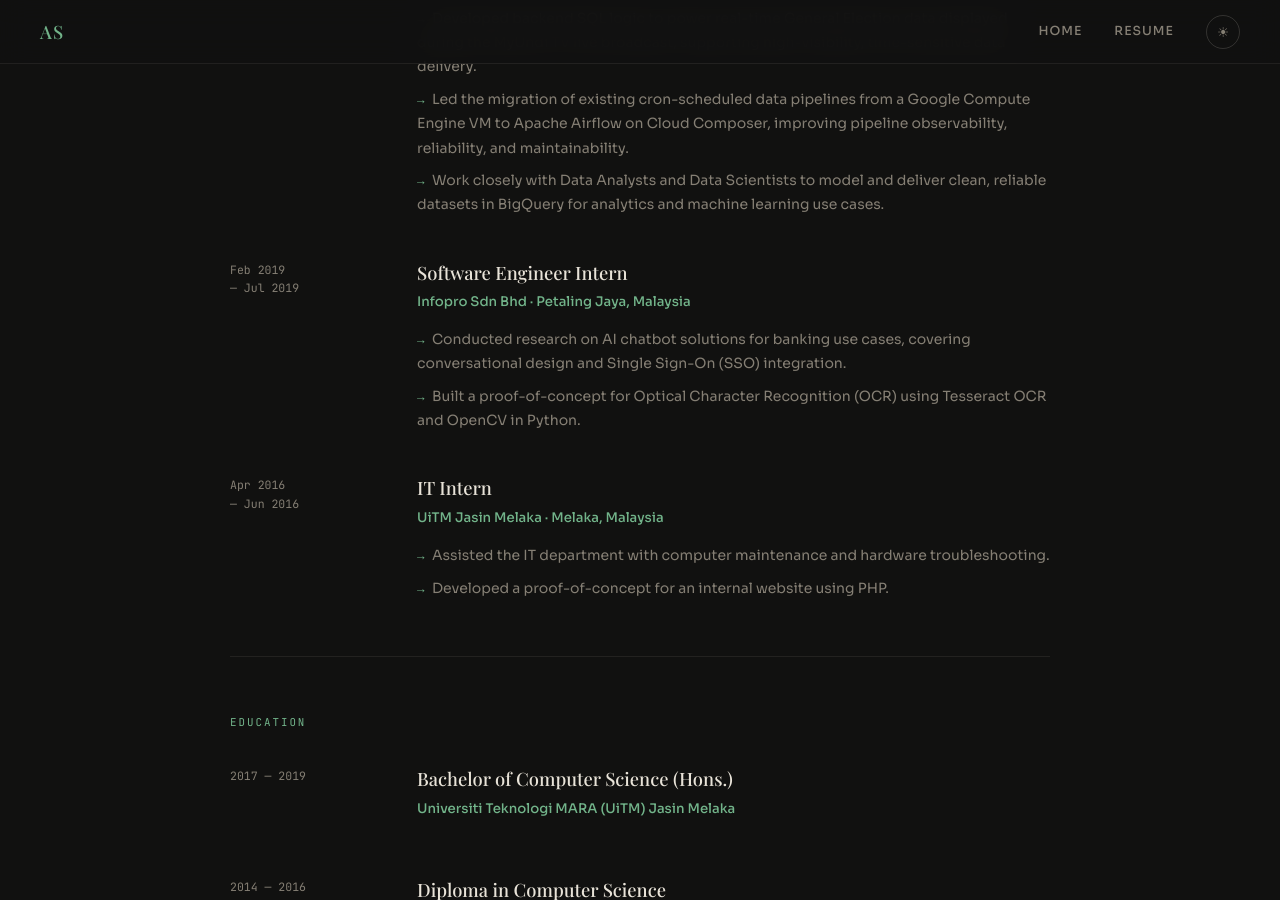
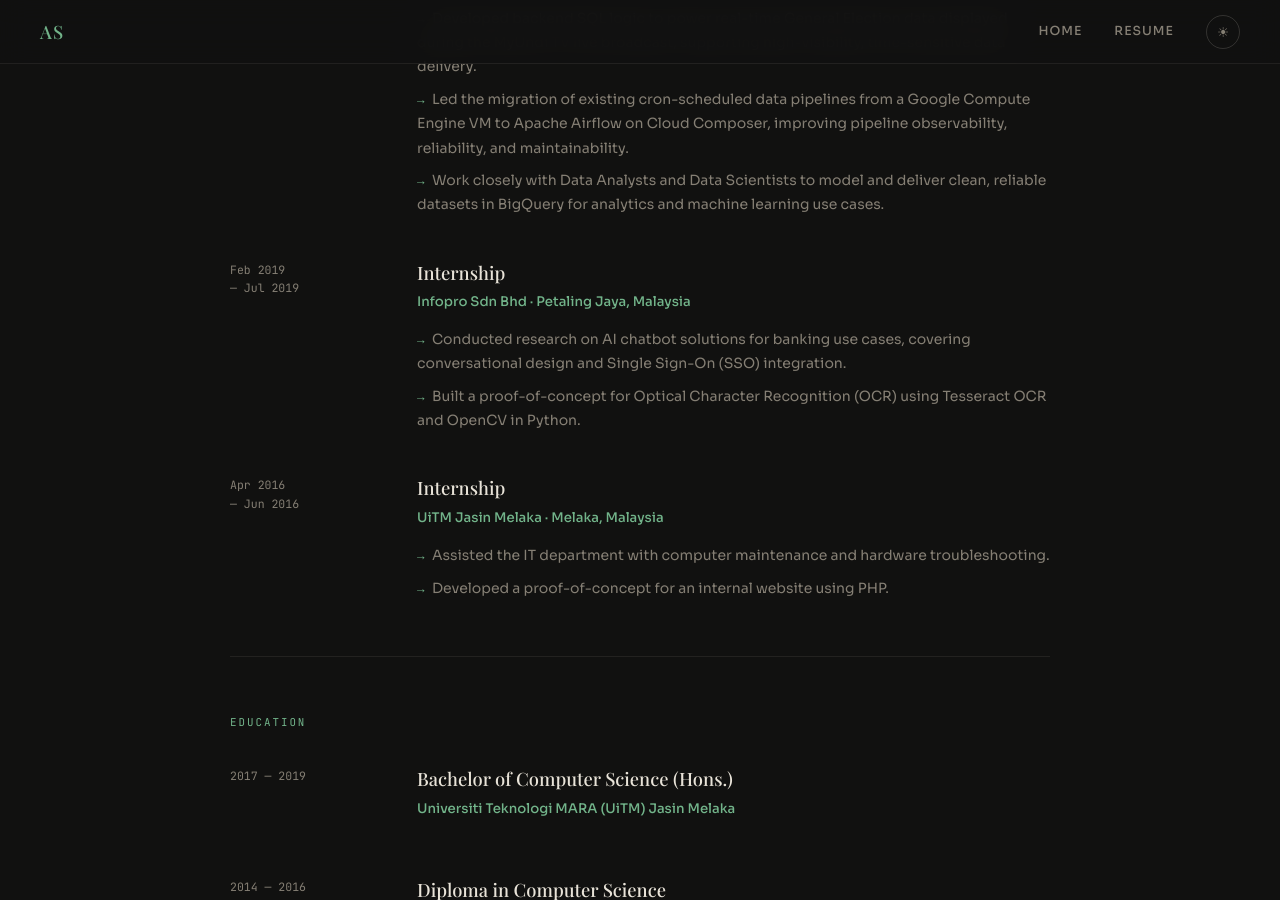
Before and after one commit to akmalshapii/akmalshapii.github.io, a Jekyll site: the page built from resume.html, in a window 1280 px wide and 900 px high, scrolled down 876 px. Built offline with Jekyll 4.4.1, drawn with Linux system fonts in a browser that asks for light colours; some web fonts are replaced.

Commit message:
change internship role

```diff
--- a/_data/experience.yml
+++ b/_data/experience.yml
@@ -16,7 +16,7 @@
     - Led the migration of existing cron-scheduled data pipelines from a Google Compute Engine VM to Apache Airflow on Cloud Composer, improving pipeline observability, reliability, and maintainability.
     - Work closely with Data Analysts and Data Scientists to model and deliver clean, reliable datasets in BigQuery for analytics and machine learning use cases.
 
-- role: Software Engineer Intern
+- role: Internship
   company: Infopro Sdn Bhd
   location: Petaling Jaya, Malaysia
   period_start: Feb 2019
@@ -25,7 +25,7 @@
     - Conducted research on AI chatbot solutions for banking use cases, covering conversational design and Single Sign-On (SSO) integration.
     - Built a proof-of-concept for Optical Character Recognition (OCR) using Tesseract OCR and OpenCV in Python.
 
-- role: IT Intern
+- role: Internship
   company: UiTM Jasin Melaka
   location: Melaka, Malaysia
   period_start: Apr 2016
```
